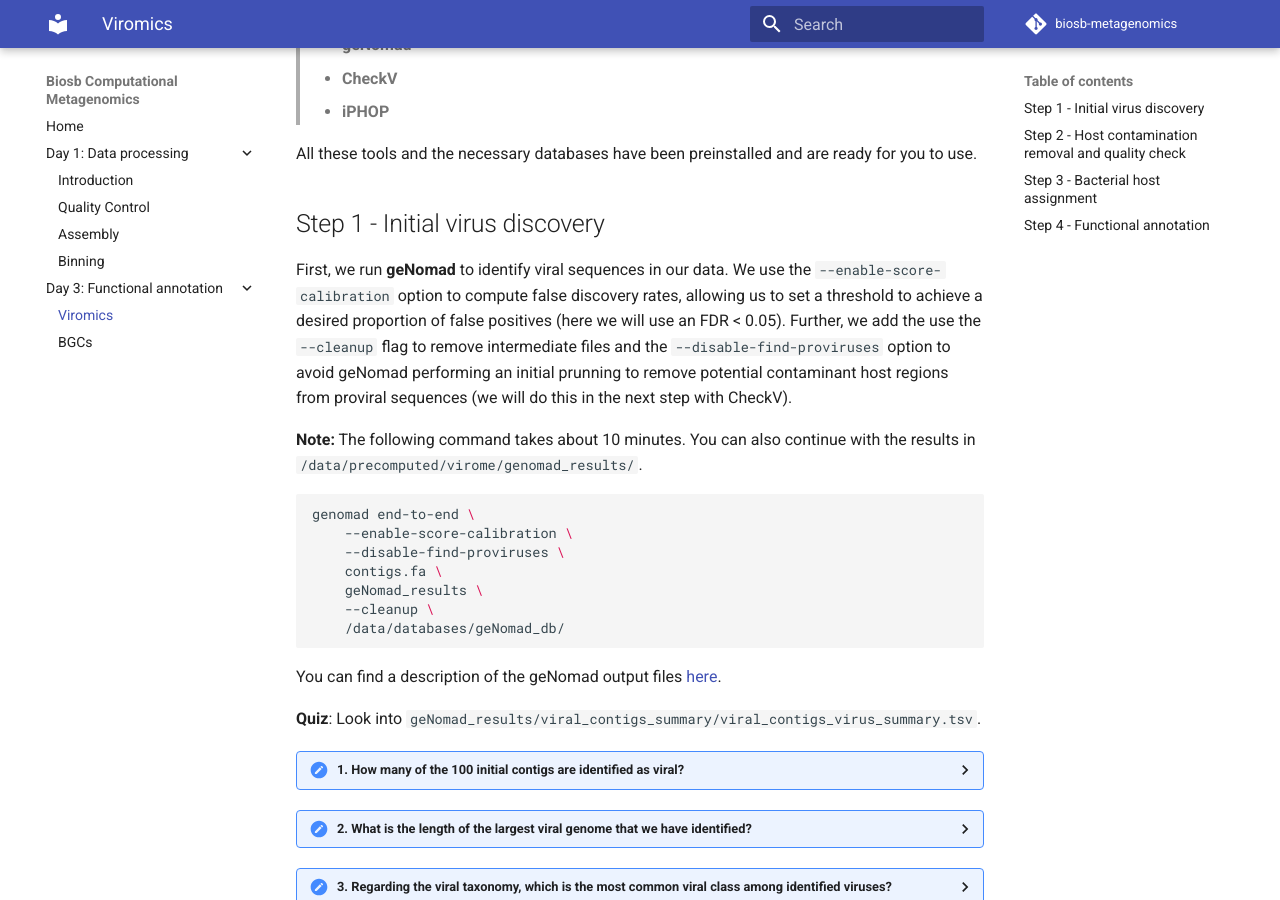
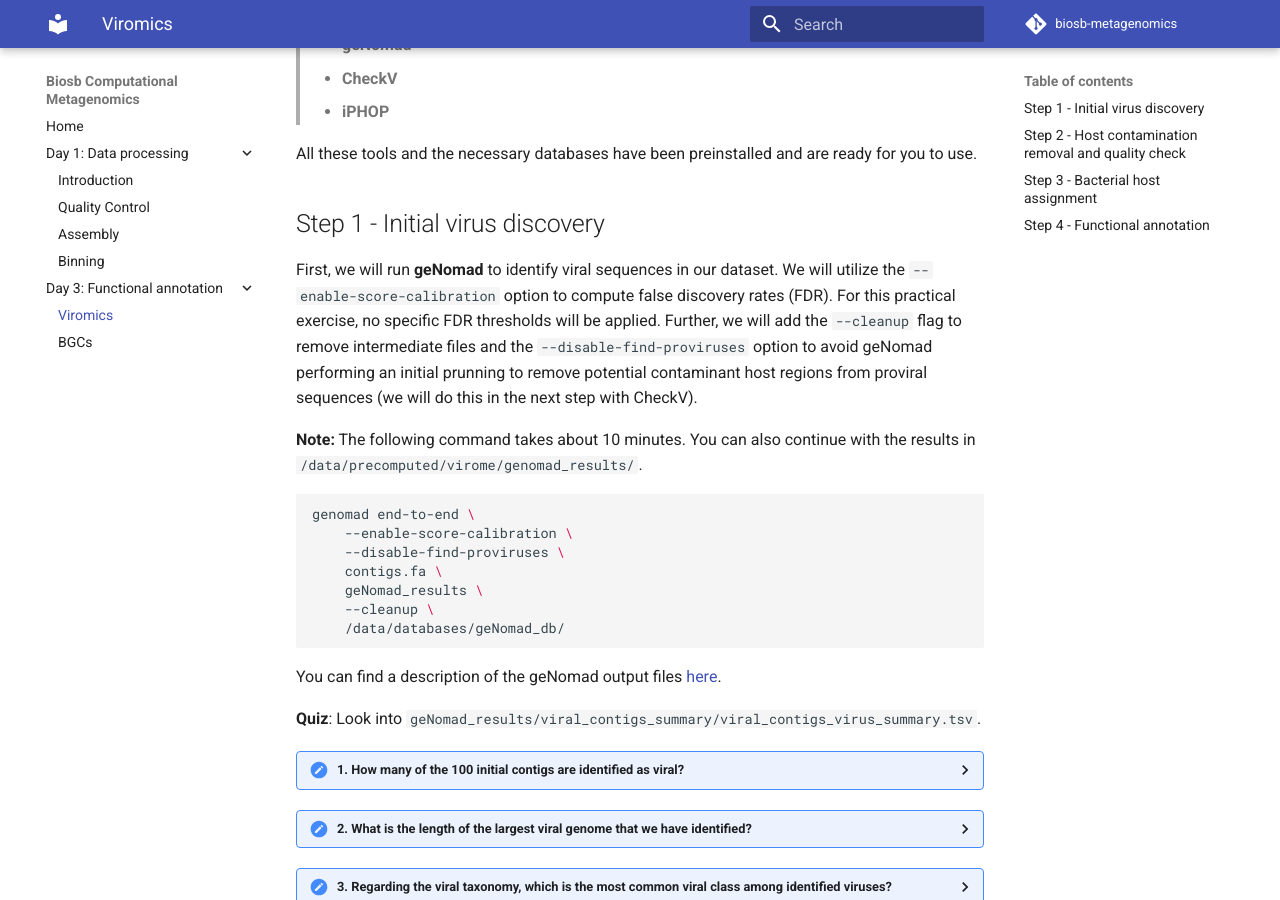
Before and after one commit to mdehollander/biosb-metagenomics, an MkDocs documentation site: the page built from docs/functional-annotation/viromes.md, in a window 1280 px wide and 900 px high, scrolled down 634 px. Built offline with MkDocs 1.6.1 and Material for MkDocs 9.7.7, drawn with Linux system fonts in a browser that asks for light colours; comment, search, counter and statistics services are not loaded.

Commit message:
Update viromes.md

````diff
--- a/docs/functional-annotation/viromes.md
+++ b/docs/functional-annotation/viromes.md
@@ -26,7 +26,7 @@ All these tools and the necessary databases have been preinstalled and are ready
 
 ## Step 1 - Initial virus discovery
 
-First, we run **geNomad** to identify viral sequences in our data. We use the ``--enable-score-calibration`` option to compute false discovery rates, allowing us to set a threshold to achieve a desired proportion of false positives (here we will use an FDR < 0.05). Further, we add the use the ``--cleanup`` flag to remove intermediate files and the ``--disable-find-proviruses`` option to avoid geNomad performing an initial prunning to remove potential contaminant host regions from proviral sequences (we will do this in the next step with CheckV).
+First, we will run **geNomad** to identify viral sequences in our dataset. We will utilize the ``--enable-score-calibration`` option to compute false discovery rates (FDR). For this practical exercise, no specific FDR thresholds will be applied. Further, we will add the ``--cleanup`` flag to remove intermediate files and the ``--disable-find-proviruses`` option to avoid geNomad performing an initial prunning to remove potential contaminant host regions from proviral sequences (we will do this in the next step with CheckV).
 
 **Note:** The following command takes about 10 minutes. You can also continue with the results in ``/data/precomputed/virome/genomad_results/``.
 ```bash
````
